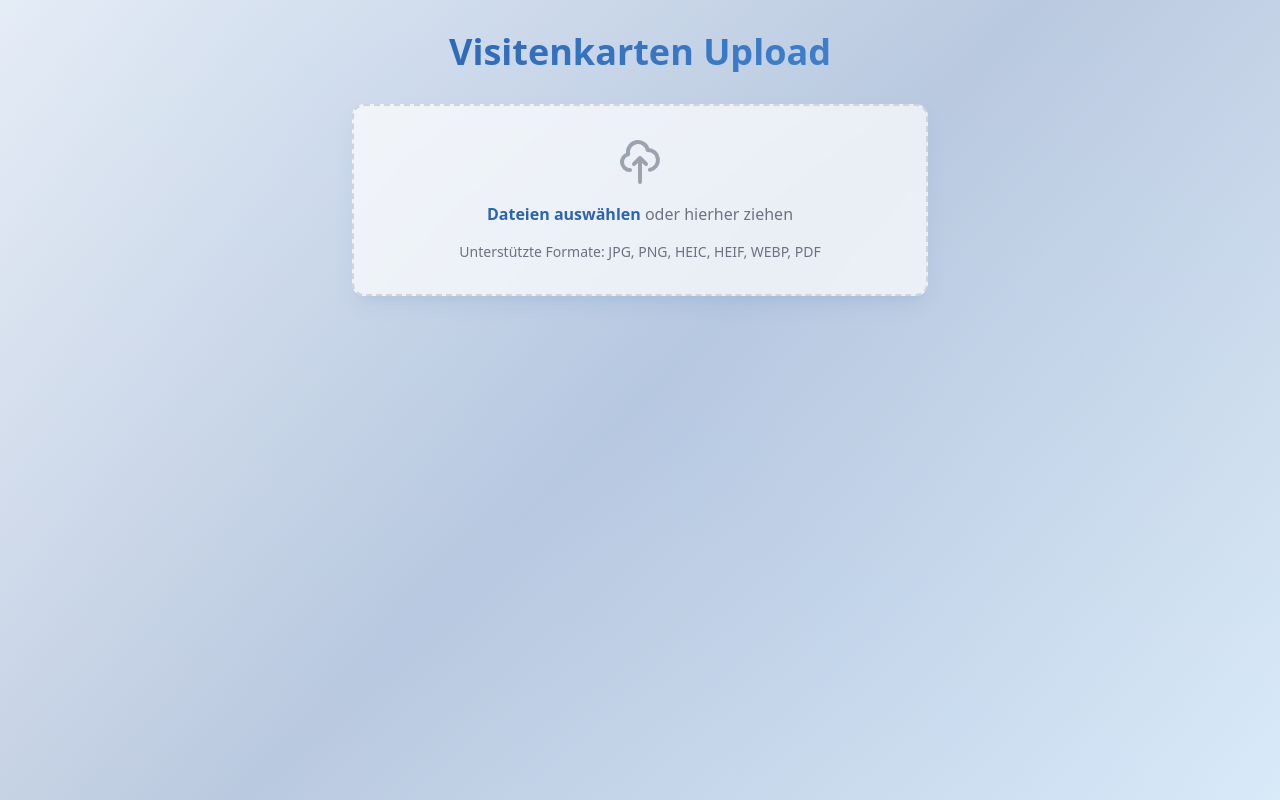
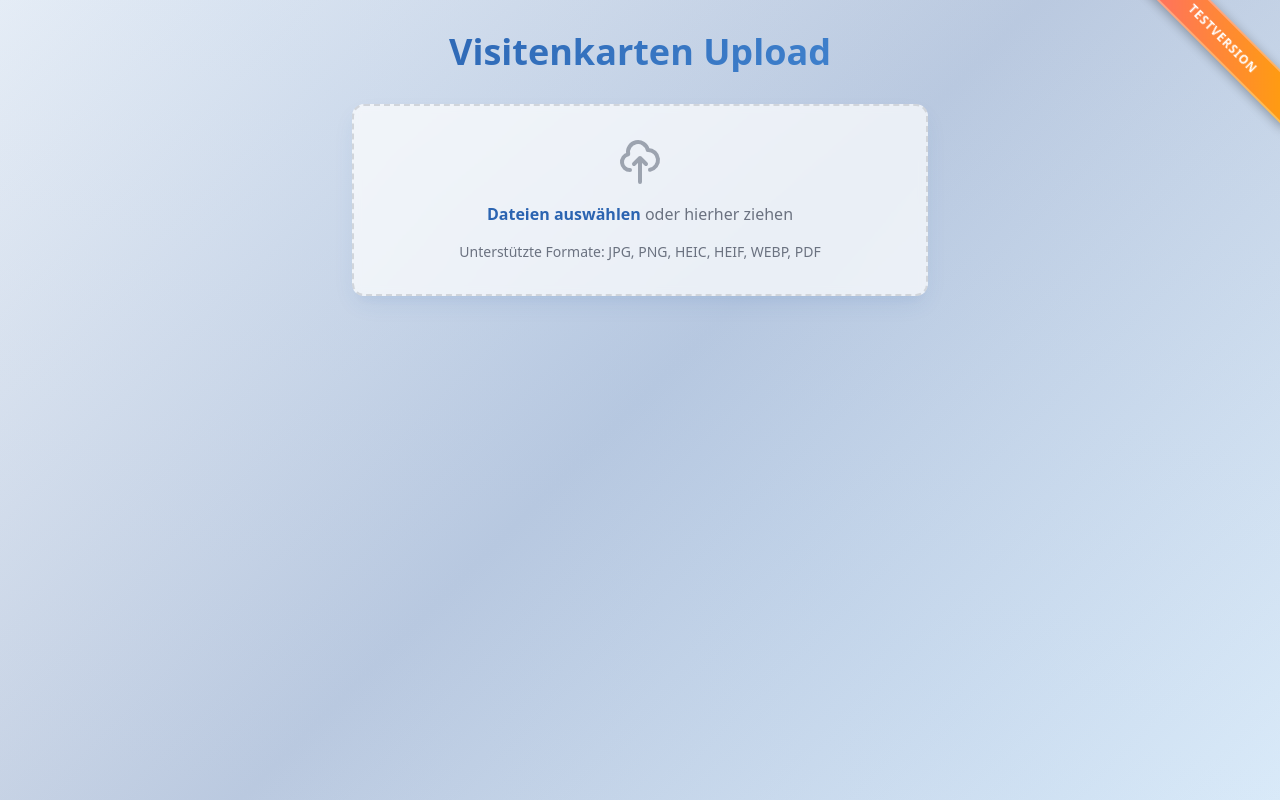
Before and after one commit to Bloodfire2k/upload_visitenkarten, a website: page index.html in a window 1280 px wide. Drawn offline with nearby package versions, Linux system fonts and the light colour scheme.

Commit message:
Add diagonal Testversion banner in top-right corner with orange-red gradient

```diff
--- a/index.html
+++ b/index.html
@@ -60,9 +60,31 @@
             border-color: var(--primary-color);
             background: linear-gradient(135deg, rgba(43, 100, 177, 0.02) 0%, rgba(66, 133, 209, 0.05) 100%);
         }
+
+        /* Testversion Banner */
+        .test-banner {
+            position: fixed;
+            top: 20px;
+            right: -50px;
+            background: linear-gradient(45deg, #ff6b6b, #ffa500);
+            color: white;
+            padding: 8px 60px;
+            font-size: 12px;
+            font-weight: bold;
+            text-transform: uppercase;
+            transform: rotate(45deg);
+            z-index: 1000;
+            box-shadow: 0 2px 10px rgba(0,0,0,0.3);
+            border: 2px solid rgba(255,255,255,0.3);
+            letter-spacing: 1px;
+            pointer-events: none;
+        }
     </style>
-</head>
+    </head>
 <body class="gradient-bg">
+    <!-- Testversion Banner -->
+    <div class="test-banner">Testversion</div>
+
     <div class="container mx-auto px-4 py-8 relative z-10">
         <div class="max-w-xl mx-auto">
             <!-- Header mit Firmenfarbe -->
```
